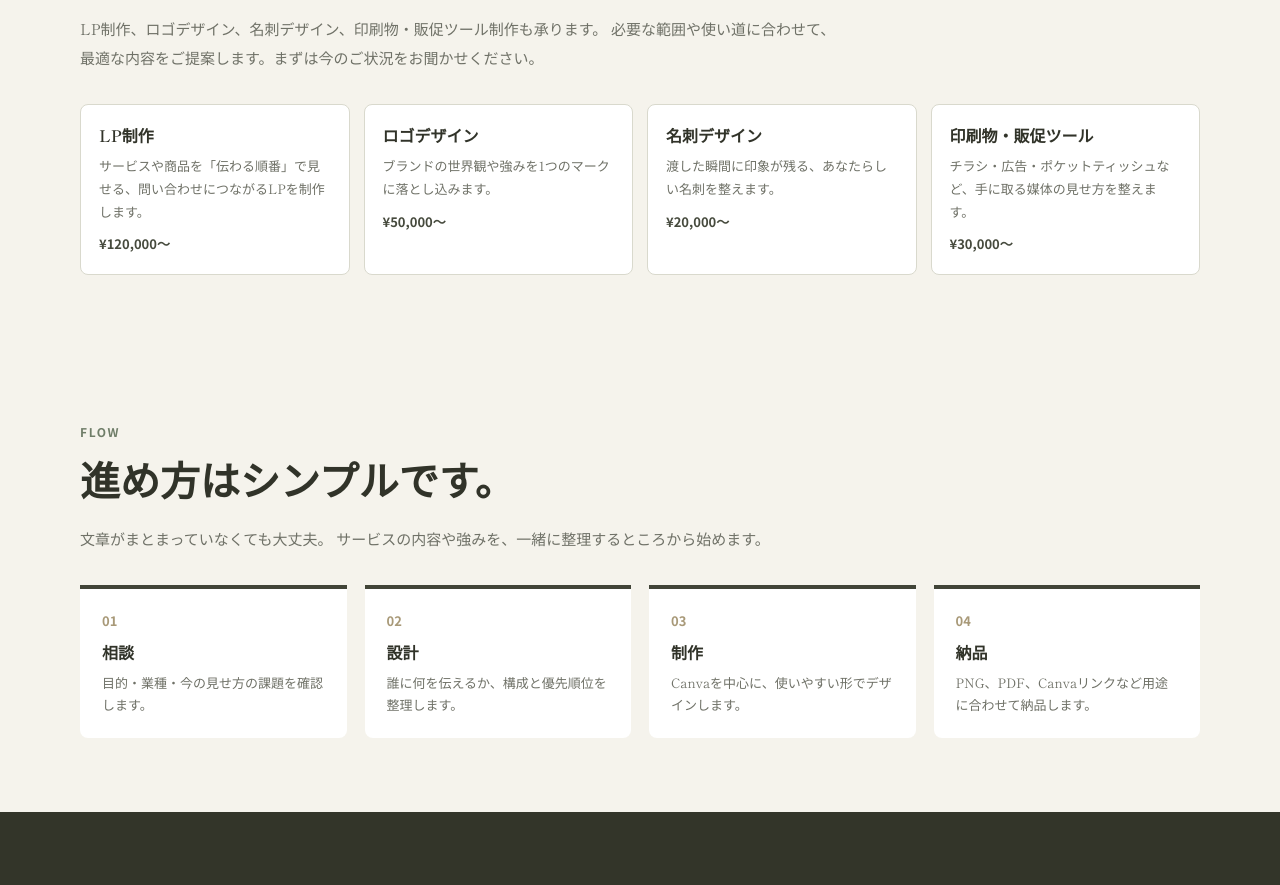
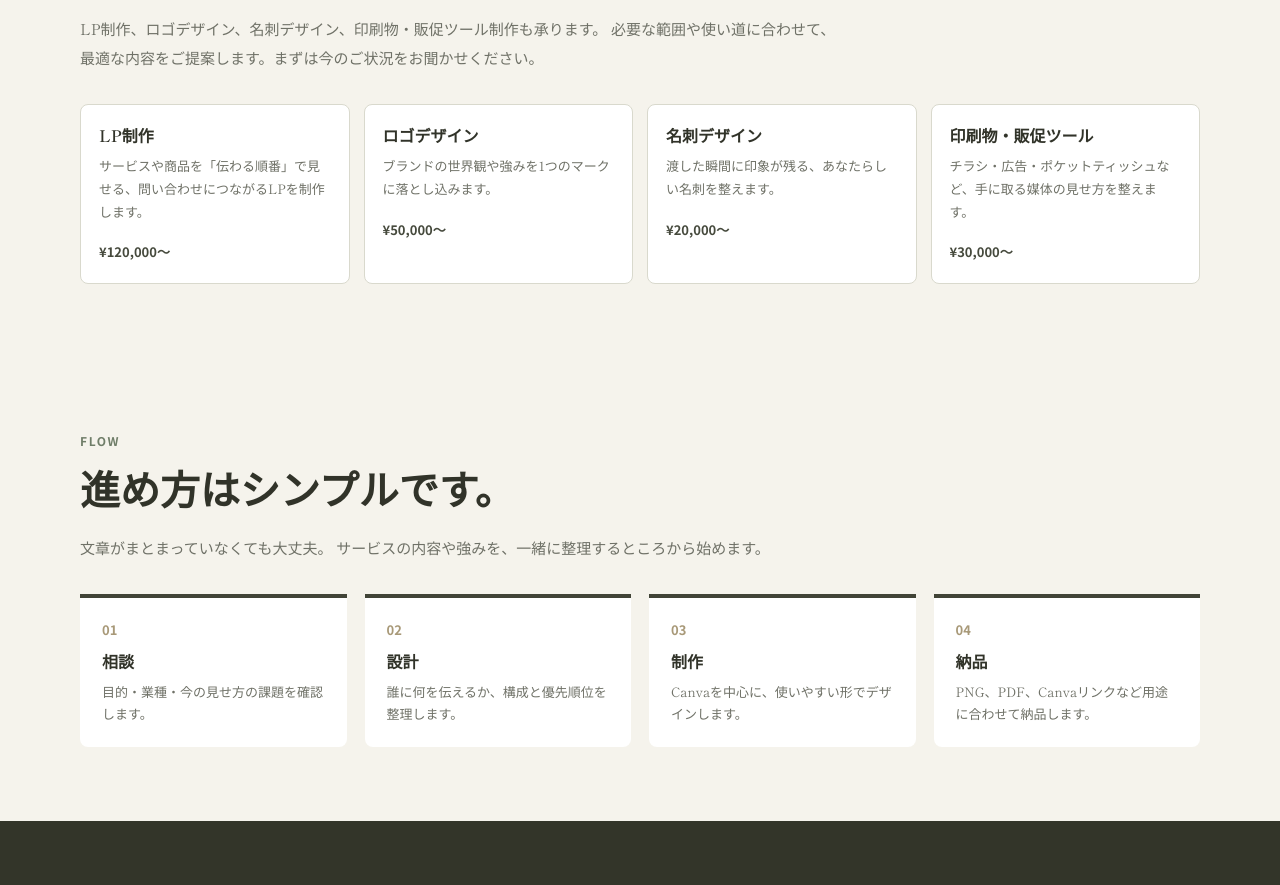
Before and after one commit to wagahaidesuyo/pokusuruya, a plain HTML site: page portfolio_lp/index.html in a window 1280 px wide. Shown: the part 4525-5410 px from the top of the page. Drawn offline with Linux system fonts and the light colour scheme.

Commit message:
Add files via upload

```diff
--- a/portfolio_lp/index.html
+++ b/portfolio_lp/index.html
@@ -401,6 +401,9 @@ h2 {
   border: 1px solid var(--line);
   border-radius: 8px;
   padding: 18px;
+  display: flex;
+  flex-direction: column;
+  min-height: 180px;
 }
 .service-mini b {
   display: block;
@@ -415,7 +418,8 @@ h2 {
 }
 .service-price {
   display: block;
-  margin-top: 10px;
+  margin-top: auto;
+  padding-top: 18px;
   color: var(--teal-dark);
   font-family: "Noto Sans JP", sans-serif;
   font-size: 13px;
```
